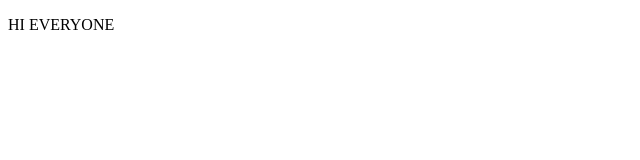
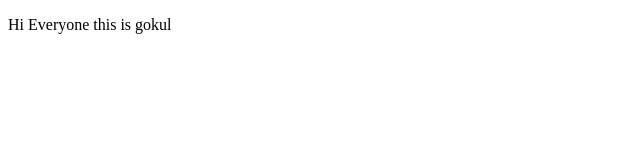
Before and after one commit to rungokul36/WebApp1, a plain HTML site: page index.html in a window 1280 px wide. Shown: the full height of the page, 0-640 px from the left. Drawn offline with Linux system fonts and the light colour scheme.

Commit message:
push operation in index page

```diff
--- a/index.html
+++ b/index.html
@@ -6,6 +6,6 @@
     <title>Document</title>
 </head>
 <body>
-    <p>HI EVERYONE</p>
+    <p>Hi Everyone this is gokul </p>
 </body>
 </html>
```
